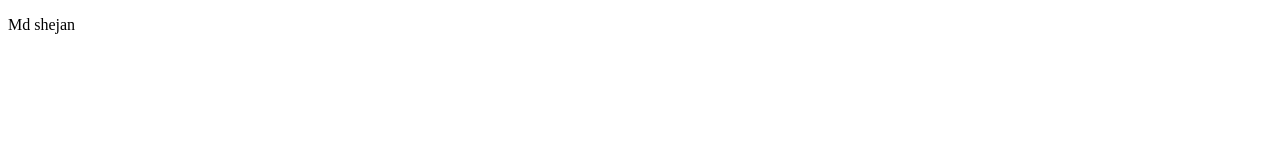
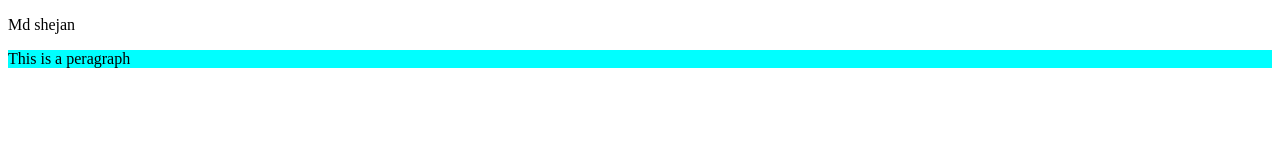
Before and after one commit to AmiSezan/my-second-repo, a plain HTML site: page index.html in a window 1280 px wide. Drawn offline with Linux system fonts and the light colour scheme.

Commit message:
first pera added

```diff
--- a/index.html
+++ b/index.html
@@ -4,8 +4,10 @@
     <meta charset="UTF-8">
     <meta name="viewport" content="width=device-width, initial-scale=1.0">
     <title>My second repo</title>
+    <link rel="stylesheet" href="style/style.css">
 </head>
 <body>
     <p>Md shejan</p>
+    <p class="pera"> This is a peragraph</p>
 </body>
 </html>
--- /dev/null
+++ b/style/style.css
@@ -0,0 +1,3 @@
+.pera{
+    background-color: aqua;
+}
```
